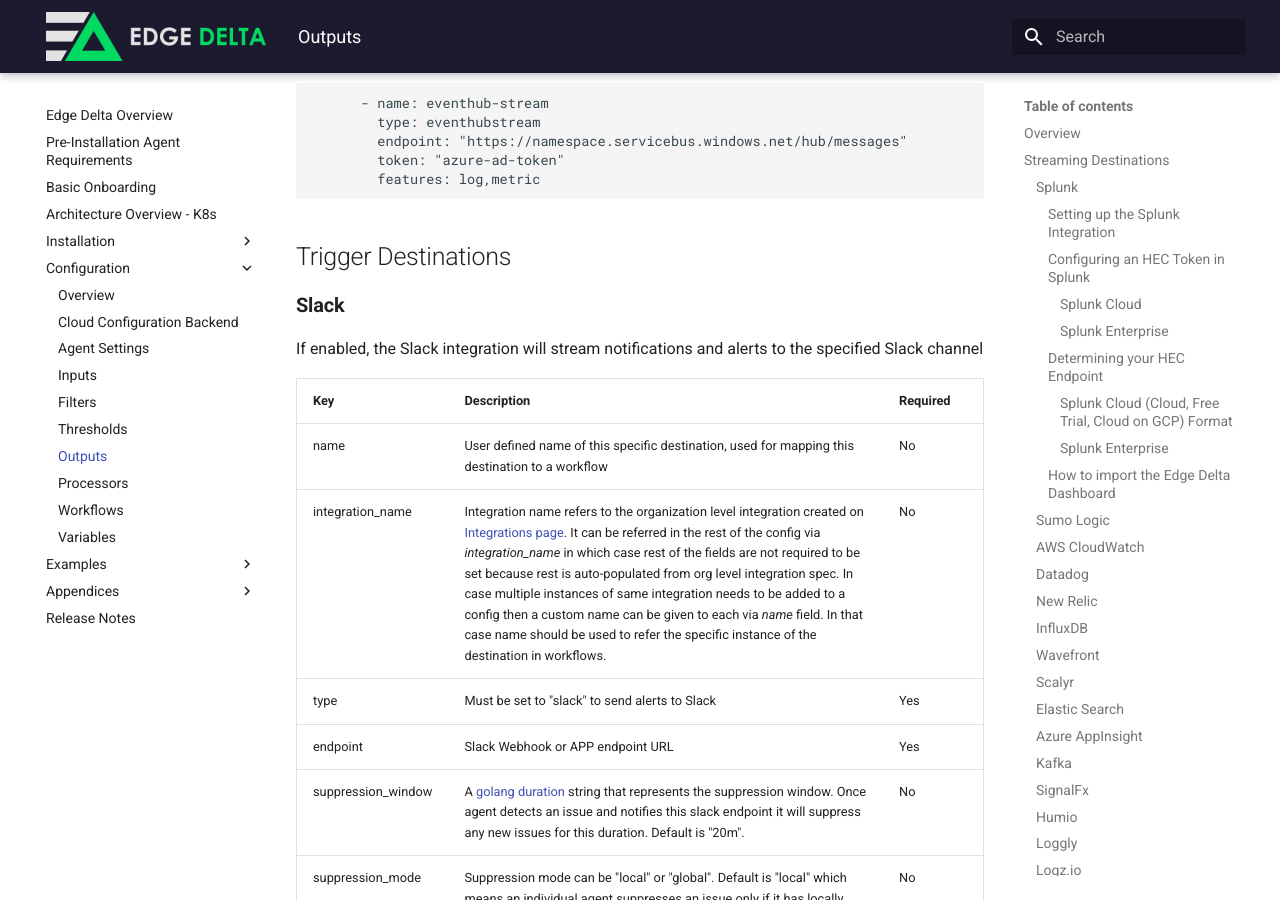
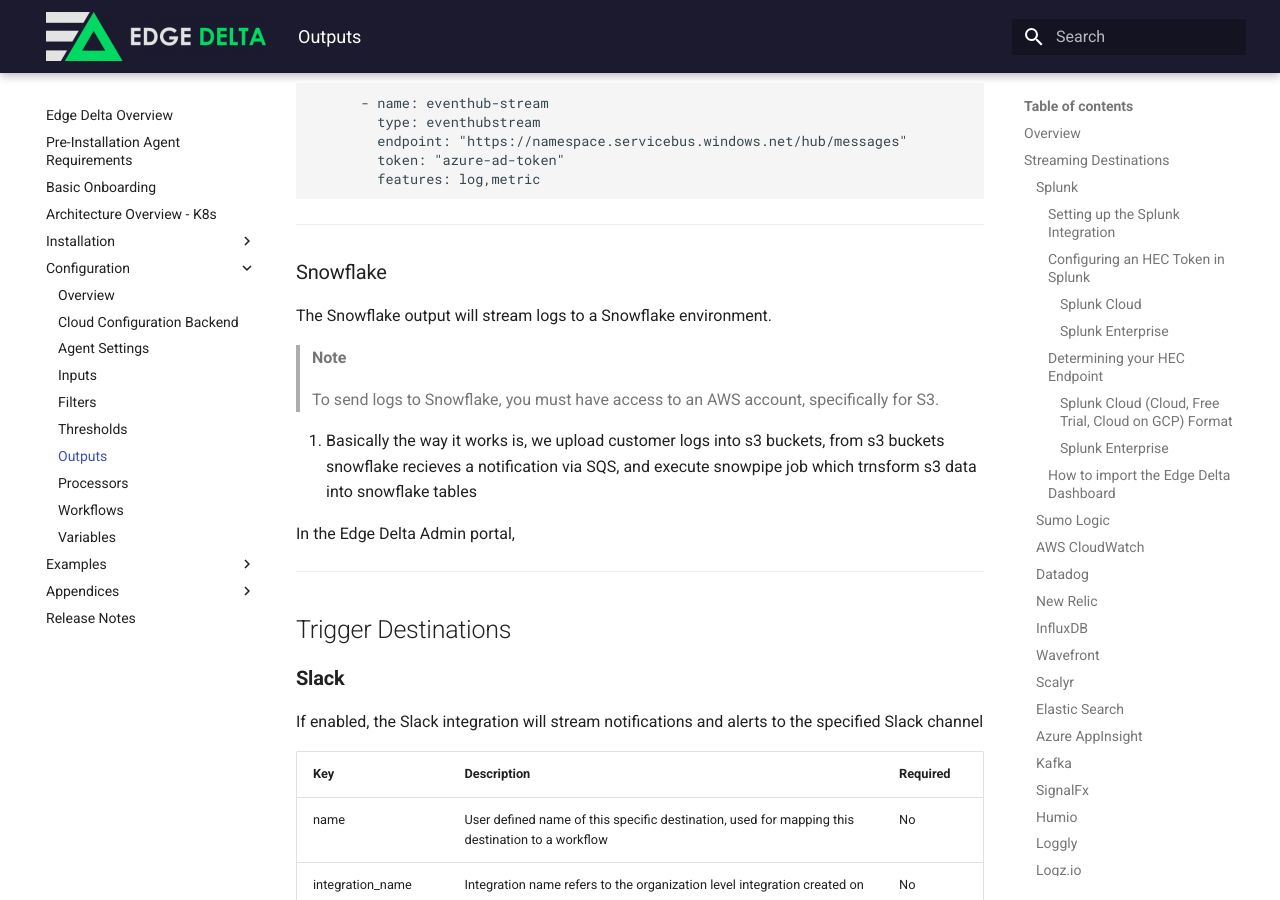
Before and after one commit to edgedelta/docs, an MkDocs documentation site: the page built from docs/configuration/outputs.md, in a window 1280 px wide and 900 px high, scrolled down 22068 px. Built offline with MkDocs 1.6.1 and Material for MkDocs 9.7.7, drawn with Linux system fonts in a browser that asks for light colours.

Commit message:
Update outputs.md

````diff
--- a/docs/configuration/outputs.md
+++ b/docs/configuration/outputs.md
@@ -659,6 +659,23 @@ You can enable this integration to stream analytics and insights to an Azure Eve
         features: log,metric
 ```
 
+***
+
+### Snowflake
+
+The Snowflake output will stream logs to a Snowflake environment.
+
+> **Note**
+>
+> To send logs to Snowflake, you must have access to an AWS account, specifically for S3.
+
+1. Basically the way it works is, we upload customer logs into s3 buckets, from s3 buckets snowflake recieves a notification via SQS, and execute snowpipe job which trnsform s3 data into snowflake tables
+
+
+In the Edge Delta Admin portal,
+
+***
+
 ## Trigger Destinations
 
 ### **Slack**
````
